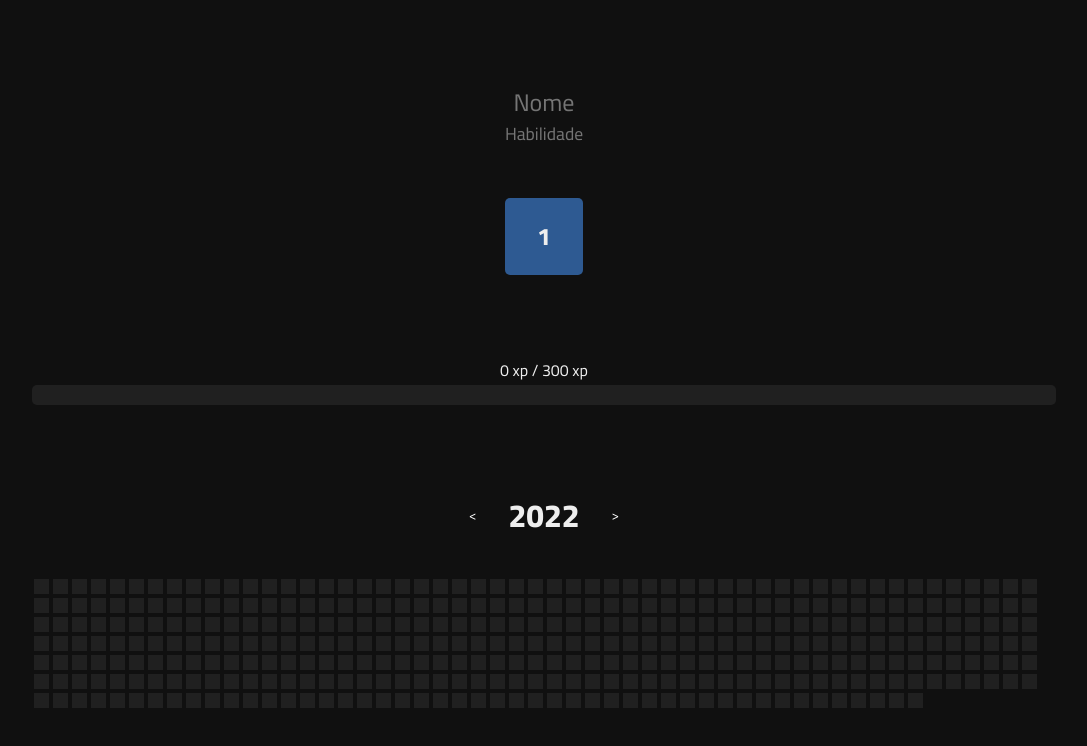
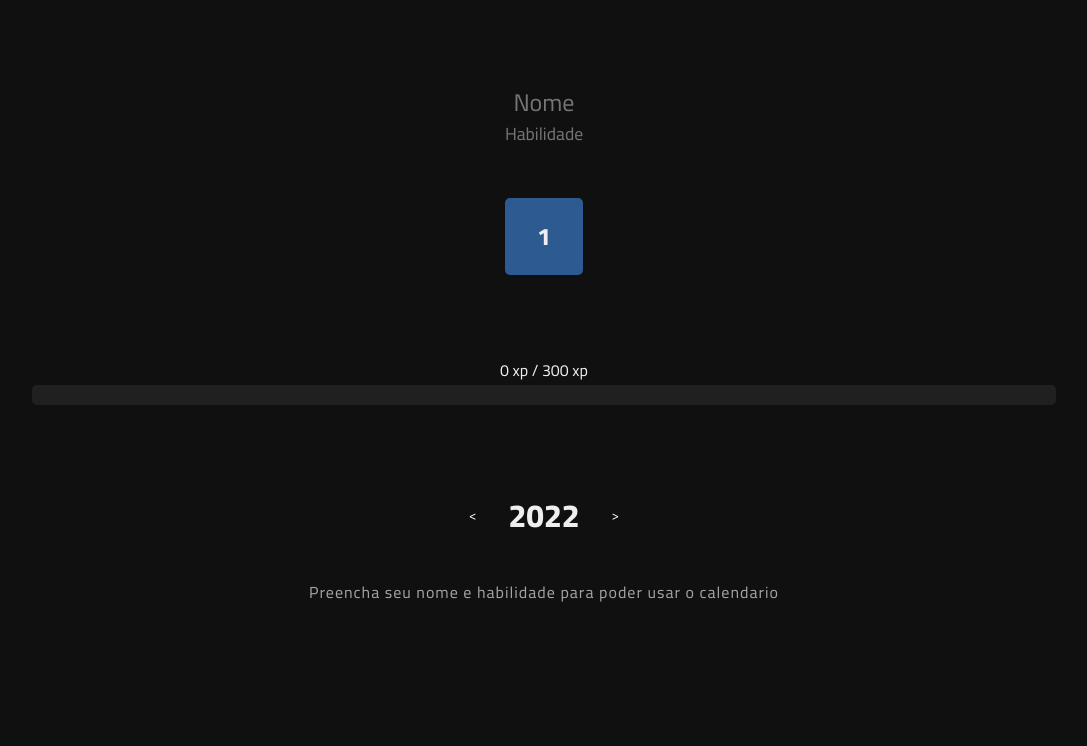
Before and after one commit to Rafael-Cesario/Projects, a Next.js app in the folder frontend/: page / in a window 1280 px wide. Shown: the top 746 px of the page, without its empty margins (96-1183 px from the left). Built offline with nearby package versions, Linux system fonts and the light colour scheme.

Commit message:
User needs to fill name to use the app

```diff
--- a/frontend/package.json
+++ b/frontend/package.json
@@ -4,6 +4,7 @@
   "description": "",
   "main": "index.js",
   "scripts": {
+    "start" : "next start",
     "dev": "next dev",
     "build": "next build"
   },
--- a/frontend/src/components/month.tsx
+++ b/frontend/src/components/month.tsx
@@ -4,7 +4,7 @@ import { MonthStyle } from '../styles/monthStyle';
 import produce from 'immer';
 
 export const Month = () => {
-	const { experiencPoints, setExperiencPoints, activeDays, setActiveDays } = useContext(LevelContext);
+	const { experiencPoints, setExperiencPoints, activeDays, setActiveDays, player } = useContext(LevelContext);
 	const [year, setYear] = useState(new Date().getFullYear());
 
 	const totalDaysInYear = [];
@@ -77,11 +77,15 @@ export const Month = () => {
 				</button>
 			</div>
 
-			<div className="days">
-				{totalDaysInYear.map((day) => {
-					return <button onClick={(e) => levelUp(e)} key={day + year} className="day" data-name={day}></button>;
-				})}
-			</div>
+			{!player.name && <h2 className='no-name'>Preencha seu nome e habilidade para poder usar o calendario</h2>}
+
+			{player.name && (
+				<div className="days">
+					{totalDaysInYear.map((day) => {
+						return <button onClick={(e) => levelUp(e)} key={day + year} className="day" data-name={day}></button>;
+					})}
+				</div>
+			)}
 		</MonthStyle>
 	);
 };
--- a/frontend/src/hooks/useDatabase.ts
+++ b/frontend/src/hooks/useDatabase.ts
@@ -30,7 +30,7 @@ export const useDatabase = (initialValue: IInitialValue) => {
 	const storageID = useRef<string>('');
 
 	const loadData = async () => {
-		const { data: playerData } = await axios.post<IPlayerData>('http://localhost:4000', { id: storageID });
+		const { data: playerData } = await axios.post<IPlayerData>('http://localhost:4000', { id: storageID.current });
 
 		if (!playerData.data) return;
 
--- a/frontend/src/styles/monthStyle.tsx
+++ b/frontend/src/styles/monthStyle.tsx
@@ -57,4 +57,11 @@ export const MonthStyle = styled.div`
   .active {
     background-color: ${palette.mainBlue};
   }
+
+  .no-name {
+    color: ${palette.mainWhite + 'aa'};
+    font-weight: normal;
+    letter-spacing: 1px;
+    font-size: 1rem;
+  }
 `;
```
Also changed, not shown: 1 other file (tests, documents, lock files or other folders).
